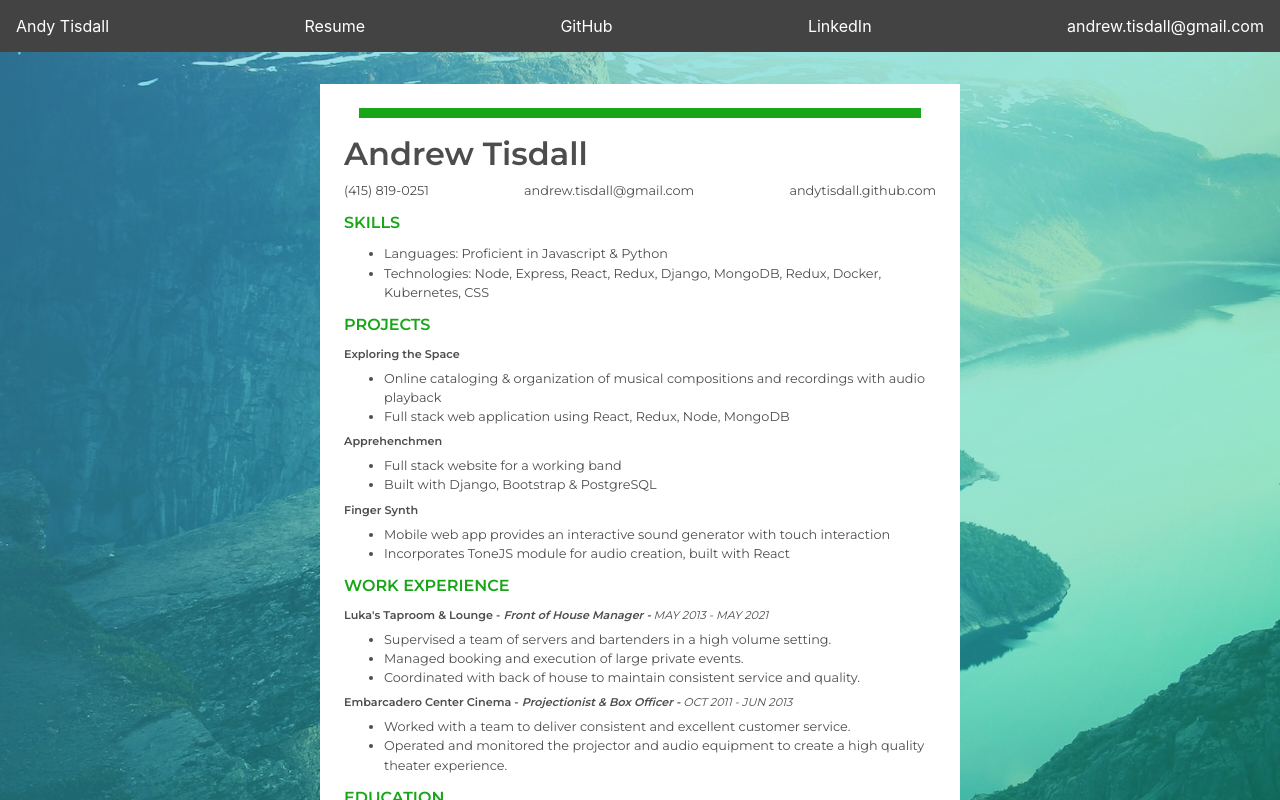
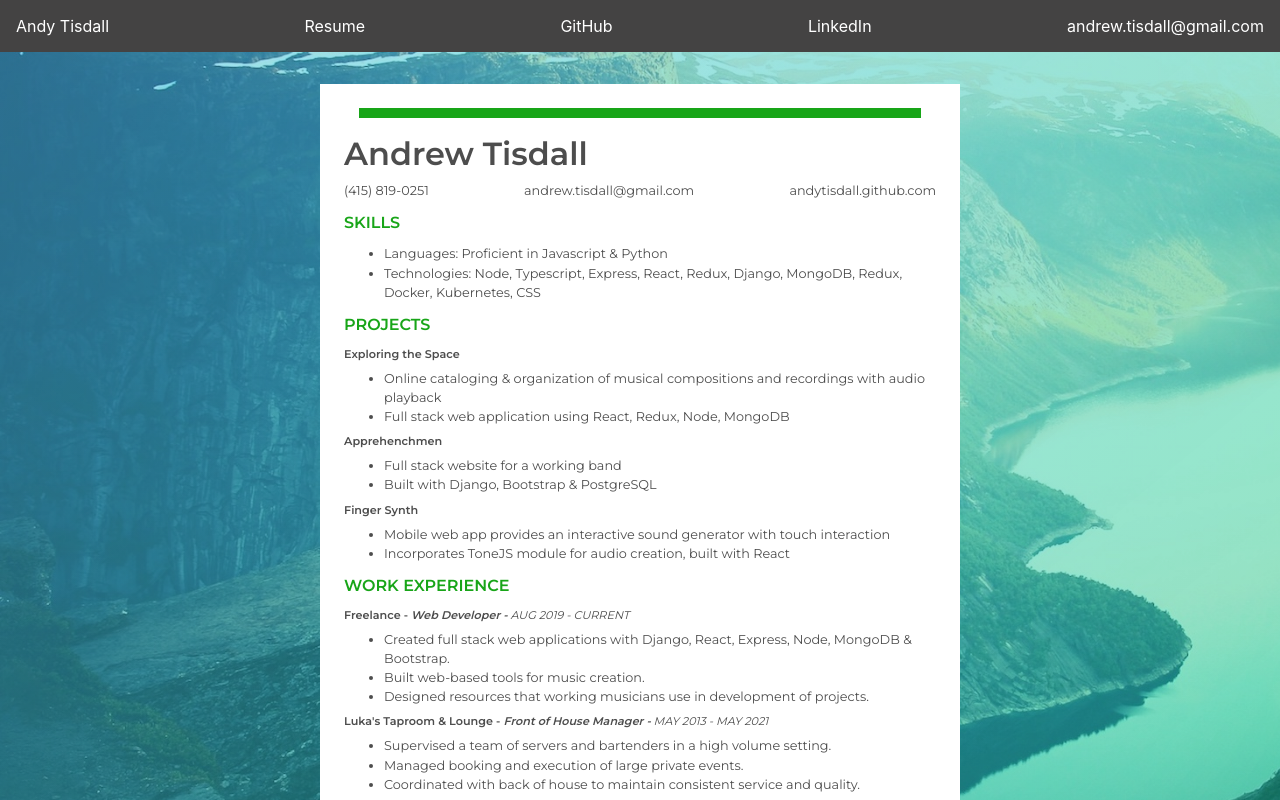
Before and after one commit to andytisdall/andytisdall.github.io, a React (Create React App) app: page /#/resume in a window 1280 px wide. Shown: the top 800 px of the page. Built offline with nearby package versions, Linux system fonts and the light colour scheme.

Commit message:
update resume

```diff
--- a/package.json
+++ b/package.json
@@ -12,7 +12,7 @@
     "react-dom": "^17.0.2",
     "react-router": "^6.0.1",
     "react-router-dom": "^6.0.1",
-    "react-scripts": "4.0.3",
+    "react-scripts": "^4.0.3",
     "web-vitals": "^1.1.2"
   },
   "scripts": {
--- a/src/resume/Experience.js
+++ b/src/resume/Experience.js
@@ -6,6 +6,22 @@ const Experience = () => {
             <div className="resume-section-header">
                 Work Experience
             </div>
+            <div className="resume-project-title">
+                Freelance -
+                <span className="resume-position"> Web Developer -</span>
+                <span className="resume-date"> Aug 2019 - Current</span>
+            </div>
+            <ul>
+                <li>
+                Created full stack web applications with Django, React, Express, Node, MongoDB & Bootstrap.
+                </li>
+                <li>
+                Built web-based tools for music creation.
+                </li>
+                <li>
+                Designed resources that working musicians use in development of projects.
+                </li>
+            </ul>
             <div className="resume-project-title">
                 Luka's Taproom & Lounge -
                 <span className="resume-position"> Front of House Manager -</span>
--- a/src/resume/Skills.js
+++ b/src/resume/Skills.js
@@ -11,7 +11,7 @@ const Skills = () => {
                 Languages: Proficient in Javascript & Python
                 </li>
                 <li>
-                Technologies: Node, Express, React, Redux, Django, MongoDB, Redux, Docker, Kubernetes, CSS
+                Technologies: Node, Typescript, Express, React, Redux, Django, MongoDB, Redux, Docker, Kubernetes, CSS
                 </li>
             </ul>
         </section>
```
Also changed, not shown: 1 other file (tests, documents, lock files or other folders).
